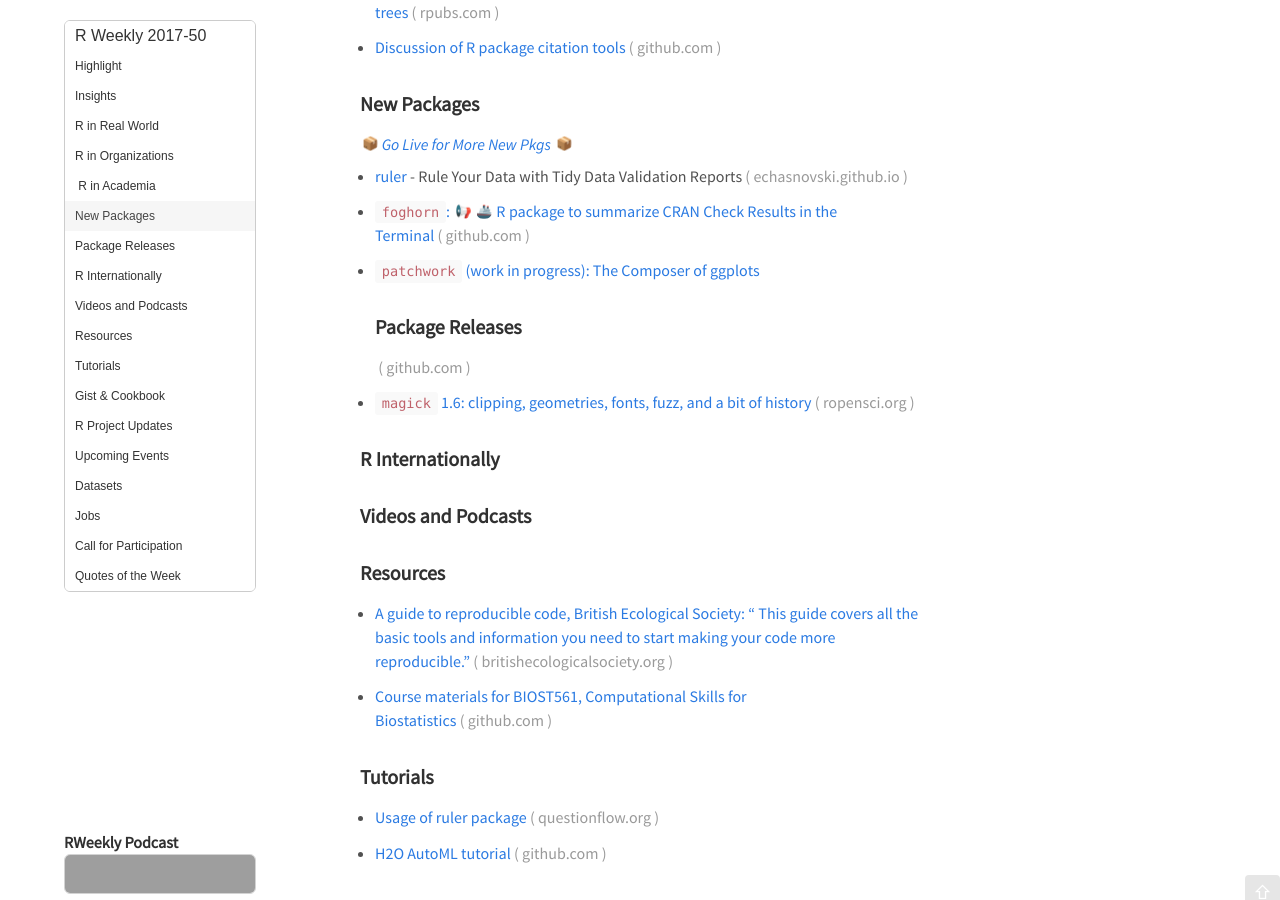
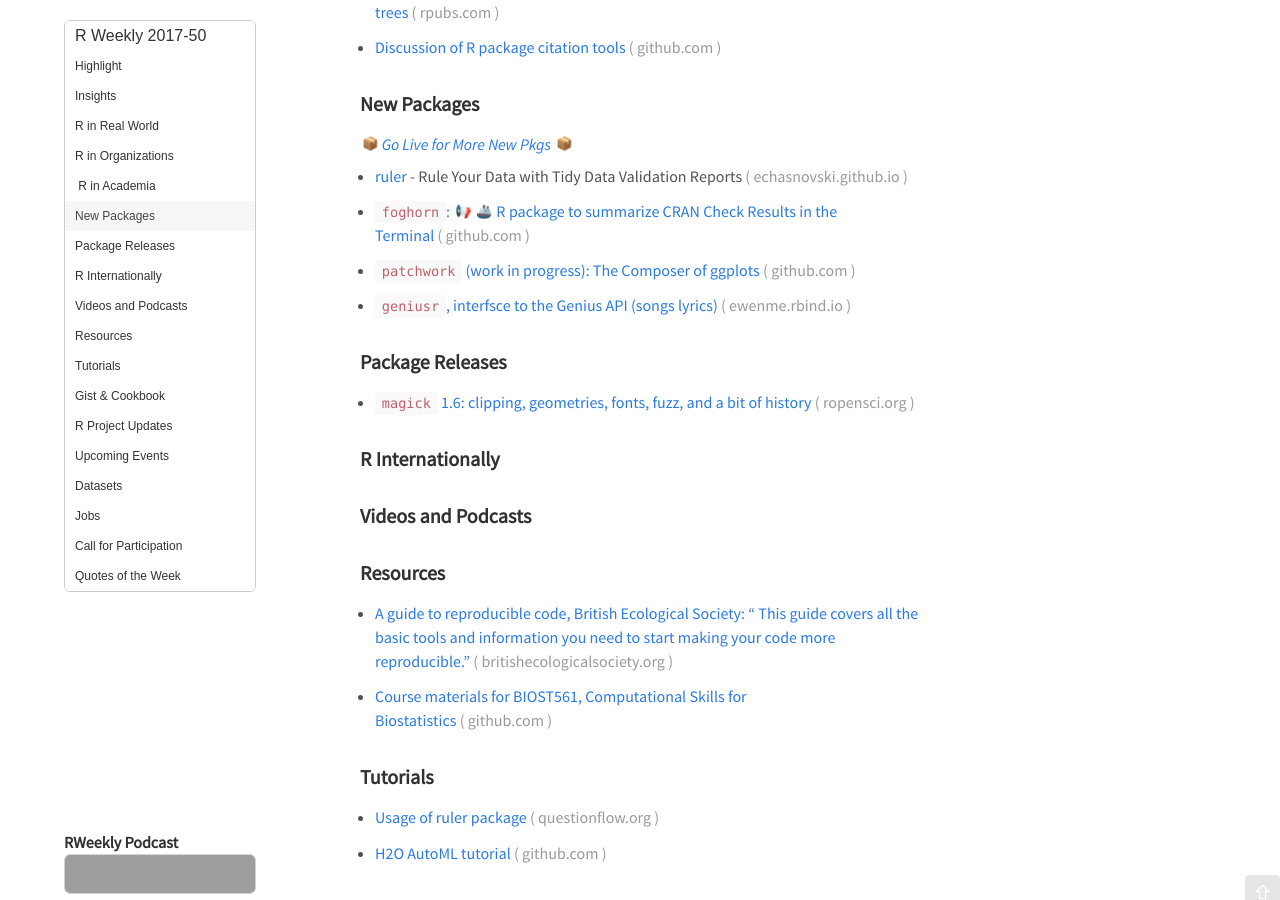
Before and after one commit to rweekly/rweekly.org, a Jekyll site: the page built from draft.md, in a window 1280 px wide and 900 px high, scrolled down 723 px. Built offline with Jekyll 4.4.1, drawn with Linux system fonts in a browser that asks for light colours; emoji names are drawn with the system emoji font; comment, search, counter and statistics services are not loaded; grey boxes are pictures that could not be loaded.

Commit message:
Update draft.md

```diff
--- a/draft.md
+++ b/draft.md
@@ -44,6 +44,9 @@
 + [`foghorn`: 📢 🚢 R package to summarize CRAN Check Results in the Terminal](https://github.com/fmichonneau/foghorn)
 
 + [`patchwork` (work in progress): The Composer of ggplots](https://github.com/thomasp85/patchwork)
+
++ [`geniusr`, interfsce to the Genius API (songs lyrics)](https://ewenme.rbind.io/blog/2017-12-06-introducing_geniusr/)
+
 ### Package Releases
 
 + [`magick` 1.6: clipping, geometries, fonts, fuzz, and a bit of history](https://ropensci.org/technotes/2017/12/05/magick-16/)
```
